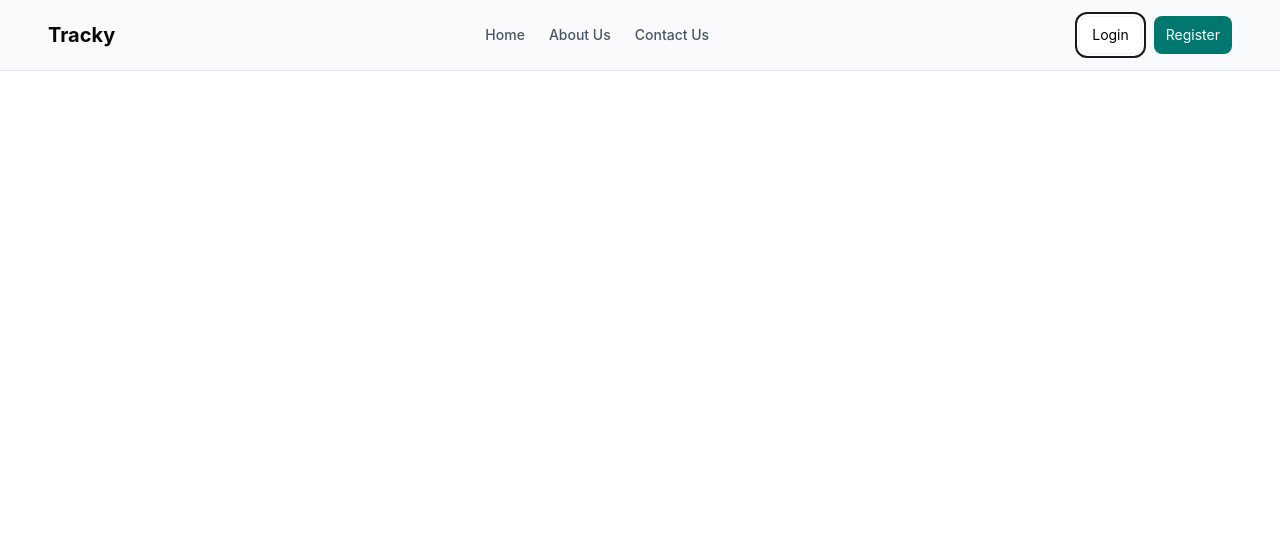
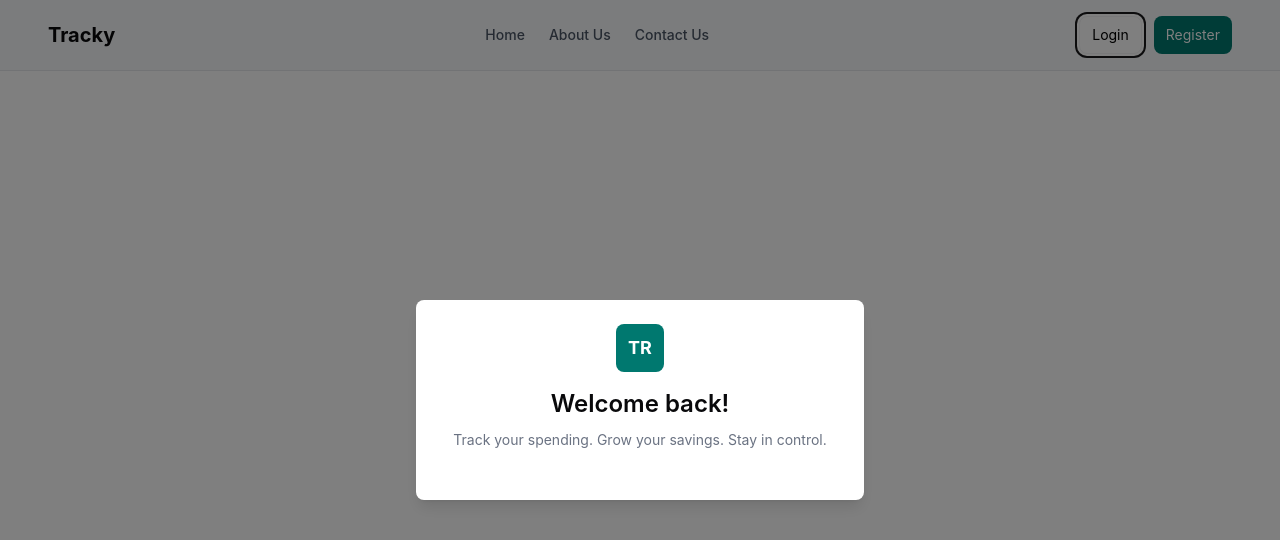
Before and after one commit to nikkoensomo/tracky, a React (Vite) app in the folder client/: page / in a window 1280 px wide. Both pictures are taken after a click on the button "Login". Shown: the top 540 px of the page. Built offline with nearby package versions, Linux system fonts and the light colour scheme.

Commit message:
feat: added login modal to landing page

```diff
--- a/client/src/components/headers/LandingPageHeader.tsx
+++ b/client/src/components/headers/LandingPageHeader.tsx
@@ -3,15 +3,12 @@ import { NavLink } from "react-router-dom";
 import LoginHeaderButton from "../buttons/LoginHeaderButton";
 import SignUpHeaderButton from "../buttons/SignUpHeaderButton";
 
-const handleLogin = () => {
-    console.log('clicked');
+type ModalProps = {
+    onLogin: () => void;
+    onRegister: () => void;
 }
 
-const handleSignUp = () => {
-    console.log('clicked');
-}
-
-const LandingPageHeader = () => {
+const LandingPageHeader = ({ onLogin, onRegister }: ModalProps ) => {
     return (
         <>
             <header className="sticky top-0 z-40 w-full border-b border-gray-200 bg-slate-50 backdrop-blur">
@@ -34,11 +31,11 @@ const LandingPageHeader = () => {
 
                     <div className="flex gap-3">
                         <LoginHeaderButton
-                            onClick={handleLogin}
+                            onClick={onLogin}
                         />
 
                         <SignUpHeaderButton
-                            onClick={handleSignUp}
+                            onClick={onRegister}
                         />
                     </div>
                 </div>
--- a/client/src/components/modals/LoginModal.tsx
+++ b/client/src/components/modals/LoginModal.tsx
@@ -30,6 +30,7 @@ const LoginModal = ({ isOpen, onClose }: ModalProps ) => {
         <>
             <div className="fixed inset-0 z-50 bg-black/50 flex items-center justify-center px-4">
                 <div
+                    ref={modalRef}
                     className="w-full max-w-md rounded-lg shadow-lg bg-white p-6"
                 >
                     <div className="mb-6 flex flex-col items-center text-center">
--- a/client/src/pages/LandingPage.tsx
+++ b/client/src/pages/LandingPage.tsx
@@ -1,13 +1,40 @@
+import { useState } from 'react';
+
 import LandingPageHeader from "../components/headers/LandingPageHeader";
+import LoginModal from "../components/modals/LoginModal";
 
 const LandingPage = () => {
+    type ModalMode = 'login' | 'register' | null;
+
+    const [modalMode, setModalMode] = useState<ModalMode>(null);
+
+    const handleLoginModal = () => {
+        setModalMode('login');
+    }
+
+    const handleRegisterModal = () => {
+        setModalMode('register');
+    }
+
+    const handleCloseModal = () => {
+        setModalMode(null);
+    }
+
     return (
         <>
-            <LandingPageHeader />
+            <LandingPageHeader
+                onLogin={handleLoginModal}
+                onRegister={handleRegisterModal}
+            />
 
             <main>
 
             </main>
+
+            <LoginModal
+                isOpen={modalMode === 'login'}
+                onClose={handleCloseModal}
+            />
         </>
     )
 }
```
